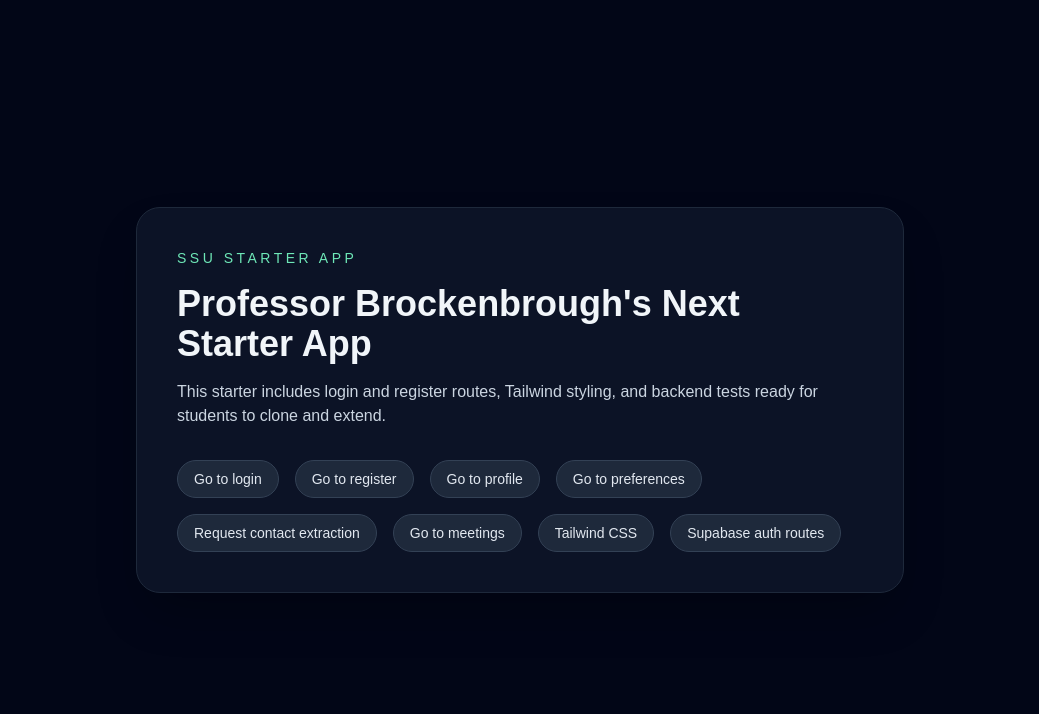
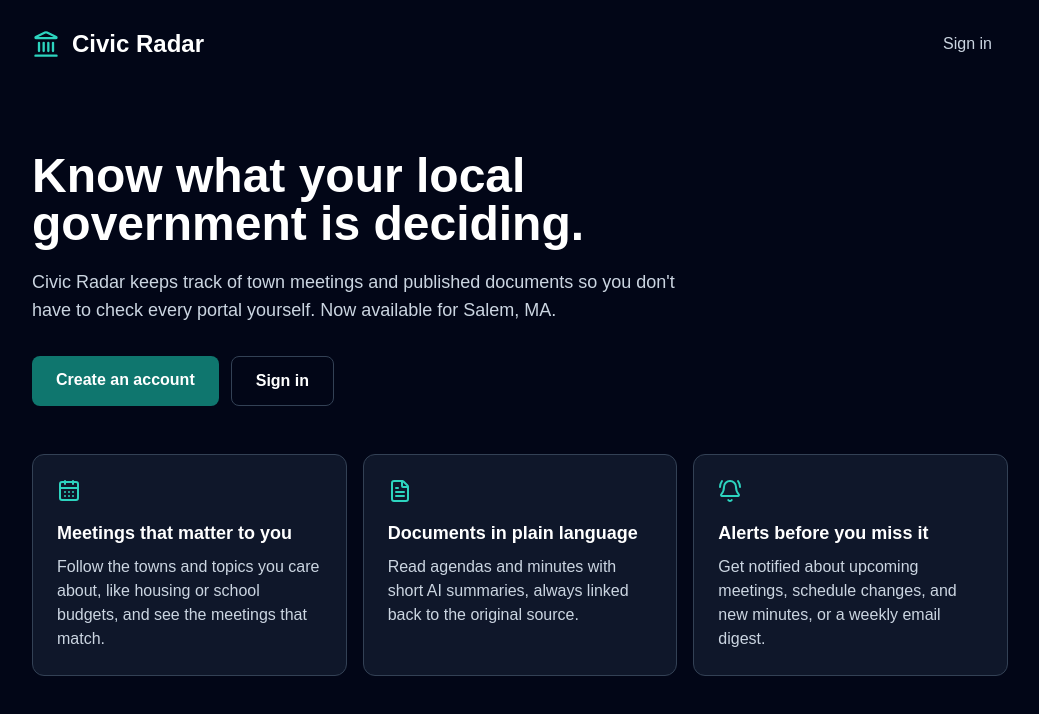
Before and after one commit to Civic-Radar/civicradar-project, a Next.js app: page / in a window 1280 px wide. Shown: the top 714 px of the page, without its empty margins (120-1159 px from the left). Built offline with nearby package versions, Linux system fonts and the light colour scheme.

Commit message:
Replace starter landing page and restyle sign-in/sign-up to match app

```diff
--- /dev/null
+++ b/app/components/AuthCard.tsx
@@ -0,0 +1,37 @@
+import Link from "next/link";
+import { Landmark } from "lucide-react";
+
+type AuthCardProps = {
+  title: string;
+  subtitle: string;
+  children: React.ReactNode;
+};
+
+/**
+ * Shared frame for the sign-in and sign-up pages, styled to match the
+ * sidebar and dashboard (Civic Radar logo, slate cards, teal accents).
+ */
+export default function AuthCard({ title, subtitle, children }: AuthCardProps) {
+  return (
+    <main className="flex min-h-screen items-center justify-center bg-surface px-4 py-12 text-white">
+      <div className="w-full max-w-md">
+        <Link href="/" className="mb-8 flex items-center justify-center gap-3">
+          <Landmark className="h-8 w-8 text-sidebar-icon" aria-hidden="true" />
+          <span className="text-2xl font-bold">Civic Radar</span>
+        </Link>
+
+        <section className="rounded-xl border border-line bg-card p-6 sm:p-8">
+          <h1 className="text-2xl font-bold">{title}</h1>
+          <p className="mt-2 text-fg-muted">{subtitle}</p>
+          {children}
+        </section>
+      </div>
+    </main>
+  );
+}
+
+export const inputClass =
+  "mt-1 w-full rounded-lg border border-line bg-surface px-4 py-3 text-white outline-none transition placeholder:text-fg-faint focus:border-sidebar-icon";
+
+export const primaryButtonClass =
+  "w-full rounded-lg bg-sidebar-active px-4 py-3 font-semibold text-white transition hover:bg-sidebar-icon hover:text-surface disabled:cursor-not-allowed disabled:opacity-70";
--- a/app/layout.tsx
+++ b/app/layout.tsx
@@ -1,8 +1,8 @@
 import './globals.css';
 
 export const metadata = {
-  title: 'SSU Starter App',
-  description: 'Next.js + Tailwind + Supabase starter for students',
+  title: 'Civic Radar',
+  description: 'Follow local government meetings and documents for the towns and topics you care about.',
 };
 
 export default function RootLayout({ children }: { children: React.ReactNode }) {
--- a/app/login/page.tsx
+++ b/app/login/page.tsx
@@ -3,6 +3,7 @@
 import Link from 'next/link';
 import { useRouter } from 'next/navigation';
 import { useState } from 'react';
+import AuthCard, { inputClass, primaryButtonClass } from '../components/AuthCard';
 
 export default function LoginPage() {
   const router = useRouter();
@@ -27,20 +28,15 @@ export default function LoginPage() {
     if (response.ok) {
       const accessToken = data?.session?.session?.access_token;
       if (accessToken) localStorage.setItem('access_token', accessToken);
-      router.push('/profile');
+      router.push('/dashboard');
     } else {
       setMessage(data.error || 'Login failed.');
     }
   }
 
   return (
-    <main className="min-h-screen bg-surface text-fg flex items-center justify-center px-6 py-12">
-      <section className="w-full max-w-md rounded-3xl border border-raised bg-card/90 p-8 shadow-2xl shadow-black/30">
-        <p className="text-sm uppercase tracking-[0.25em] text-accent">Student Login</p>
-        <h1 className="mt-4 text-3xl font-semibold">Welcome back</h1>
-        <p className="mt-2 text-fg-muted">Use this page to test the login API route in the browser.</p>
-
-        <form onSubmit={handleSubmit} className="mt-8 space-y-4">
+    <AuthCard title="Welcome back" subtitle="Sign in to see your dashboard and meeting alerts.">
+      <form onSubmit={handleSubmit} className="mt-6 space-y-4">
         <label className="block text-sm text-fg-soft">
           Email
           <input
@@ -48,8 +44,9 @@ export default function LoginPage() {
             value={email}
             onChange={(event) => setEmail(event.target.value)}
             required
-              className="mt-1 w-full rounded-xl border border-line bg-surface px-4 py-3 text-fg outline-none ring-0 transition focus:border-accent-strong"
-              placeholder="student@example.com"
+            autoComplete="email"
+            className={inputClass}
+            placeholder="you@example.com"
           />
         </label>
 
@@ -60,29 +57,29 @@ export default function LoginPage() {
             value={password}
             onChange={(event) => setPassword(event.target.value)}
             required
-              className="mt-1 w-full rounded-xl border border-line bg-surface px-4 py-3 text-fg outline-none ring-0 transition focus:border-accent-strong"
+            autoComplete="current-password"
+            className={inputClass}
             placeholder="••••••••"
           />
         </label>
 
-          <button
-            type="submit"
-            disabled={loading}
-            className="w-full rounded-xl bg-accent-strong px-4 py-3 font-semibold text-surface transition hover:bg-accent disabled:cursor-not-allowed disabled:opacity-70"
-          >
-            {loading ? 'Signing in…' : 'Log in'}
+        <button type="submit" disabled={loading} className={primaryButtonClass}>
+          {loading ? 'Signing in…' : 'Sign in'}
         </button>
       </form>
 
-        {message ? <p className="mt-4 rounded-xl border border-line bg-raised/80 p-3 text-sm text-fg">{message}</p> : null}
+      {message ? (
+        <p role="alert" className="mt-4 rounded-lg border border-danger-line bg-danger-wash/40 p-3 text-sm text-danger-soft">
+          {message}
+        </p>
+      ) : null}
 
       <p className="mt-6 text-sm text-fg-muted">
-          Need an account? <Link href="/register" className="text-accent hover:underline">Create one here</Link>
+        New to Civic Radar?{' '}
+        <Link href="/register" className="font-semibold text-sidebar-icon hover:underline">
+          Create an account
+        </Link>
       </p>
-        <p className="mt-2 text-sm text-fg-muted">
-          Back to <Link href="/" className="text-accent hover:underline">home</Link>
-        </p>
-      </section>
-    </main>
+    </AuthCard>
   );
 }
--- a/app/page.tsx
+++ b/app/page.tsx
@@ -1,21 +1,73 @@
+import Link from "next/link";
+import { BellRing, CalendarDays, FileText, Landmark } from "lucide-react";
+
+const features = [
+  {
+    icon: CalendarDays,
+    title: "Meetings that matter to you",
+    body: "Follow the towns and topics you care about, like housing or school budgets, and see the meetings that match.",
+  },
+  {
+    icon: FileText,
+    title: "Documents in plain language",
+    body: "Read agendas and minutes with short AI summaries, always linked back to the original source.",
+  },
+  {
+    icon: BellRing,
+    title: "Alerts before you miss it",
+    body: "Get notified about upcoming meetings, schedule changes, and new minutes, or a weekly email digest.",
+  },
+];
+
 export default function Home() {
   return (
-    <main className="min-h-screen bg-surface text-fg flex items-center justify-center px-6">
-      <section className="w-full max-w-3xl rounded-3xl border border-raised bg-card/80 p-10 shadow-2xl shadow-black/30">
-        <p className="text-sm uppercase tracking-[0.25em] text-accent">SSU Starter App</p>
-        <h1 className="mt-4 text-4xl font-semibold">Professor Brockenbrough's Next Starter App</h1>
-        <p className="mt-4 max-w-2xl text-fg-muted">
-          This starter includes login and register routes, Tailwind styling, and backend tests ready for students to clone and extend.
+    <main className="min-h-screen bg-surface text-white">
+      <header className="mx-auto flex max-w-5xl items-center justify-between px-4 py-6 sm:px-6">
+        <div className="flex items-center gap-3">
+          <Landmark className="h-7 w-7 text-sidebar-icon" aria-hidden="true" />
+          <span className="text-xl font-bold sm:text-2xl">Civic Radar</span>
+        </div>
+        <Link href="/login" className="rounded-lg px-4 py-2 text-fg-muted transition-colors hover:bg-raised hover:text-white">
+          Sign in
+        </Link>
+      </header>
+
+      <section className="mx-auto max-w-5xl px-4 pb-12 pt-10 sm:px-6 sm:pt-16">
+        <h1 className="max-w-3xl text-4xl font-bold leading-tight sm:text-5xl">
+          Know what your local government is deciding.
+        </h1>
+        <p className="mt-5 max-w-2xl text-lg text-fg-muted">
+          Civic Radar keeps track of town meetings and published documents so you don&apos;t have to check every portal
+          yourself. Now available for Salem, MA.
         </p>
-        <div className="mt-8 flex flex-wrap gap-4 text-sm text-fg-soft">
-          <a href="/login" className="rounded-full border border-line bg-raised px-4 py-2 hover:border-accent-strong hover:text-accent-soft">Go to login</a>
-          <a href="/register" className="rounded-full border border-line bg-raised px-4 py-2 hover:border-accent-strong hover:text-accent-soft">Go to register</a>
-          <a href="/profile" className="rounded-full border border-line bg-raised px-4 py-2 hover:border-accent-strong hover:text-accent-soft">Go to profile</a>
-          <a href="/preferences" className="rounded-full border border-line bg-raised px-4 py-2 hover:border-accent-strong hover:text-accent-soft">Go to preferences</a>
-          <a href="/extract" className="rounded-full border border-line bg-raised px-4 py-2 hover:border-accent-strong hover:text-accent-soft">Request contact extraction</a>
-          <a href="/meetings" className="rounded-full border border-line bg-raised px-4 py-2 hover:border-accent-strong hover:text-accent-soft">Go to meetings</a>
-          <span className="rounded-full border border-line bg-raised px-4 py-2">Tailwind CSS</span>
-          <span className="rounded-full border border-line bg-raised px-4 py-2">Supabase auth routes</span>
+        <div className="mt-8 flex flex-wrap gap-3">
+          <Link
+            href="/register"
+            className="rounded-lg bg-sidebar-active px-6 py-3 font-semibold text-white transition hover:bg-sidebar-icon hover:text-surface"
+          >
+            Create an account
+          </Link>
+          <Link
+            href="/login"
+            className="rounded-lg border border-line px-6 py-3 font-semibold text-white transition hover:bg-raised"
+          >
+            Sign in
+          </Link>
+        </div>
+      </section>
+
+      <section aria-label="Features" className="mx-auto max-w-5xl px-4 pb-16 sm:px-6">
+        <div className="grid gap-4 md:grid-cols-3">
+          {features.map((feature) => {
+            const Icon = feature.icon;
+            return (
+              <div key={feature.title} className="rounded-xl border border-line bg-card p-6">
+                <Icon className="h-6 w-6 text-sidebar-icon" aria-hidden="true" />
+                <h2 className="mt-4 text-lg font-semibold">{feature.title}</h2>
+                <p className="mt-2 text-fg-muted">{feature.body}</p>
+              </div>
+            );
+          })}
         </div>
       </section>
     </main>
--- a/app/register/page.tsx
+++ b/app/register/page.tsx
@@ -2,17 +2,20 @@
 
 import Link from 'next/link';
 import { useState } from 'react';
+import AuthCard, { inputClass, primaryButtonClass } from '../components/AuthCard';
 
 export default function RegisterPage() {
   const [email, setEmail] = useState('');
   const [password, setPassword] = useState('');
   const [message, setMessage] = useState('');
+  const [success, setSuccess] = useState(false);
   const [loading, setLoading] = useState(false);
 
   async function handleSubmit(event: React.FormEvent<HTMLFormElement>) {
     event.preventDefault();
     setLoading(true);
     setMessage('');
+    setSuccess(false);
 
     const response = await fetch('/api/auth/register', {
       method: 'POST',
@@ -22,17 +25,20 @@ export default function RegisterPage() {
 
     const data = await response.json();
     setLoading(false);
-    setMessage(response.ok ? 'Registration request sent successfully.' : data.error || 'Registration failed.');
+    if (response.ok) {
+      setSuccess(true);
+      setMessage('Your account was created. You can sign in now.');
+    } else {
+      setMessage(data.error || 'Registration failed.');
+    }
   }
 
   return (
-    <main className="min-h-screen bg-surface text-fg flex items-center justify-center px-6 py-12">
-      <section className="w-full max-w-md rounded-3xl border border-raised bg-card/90 p-8 shadow-2xl shadow-black/30">
-        <p className="text-sm uppercase tracking-[0.25em] text-accent">Student Register</p>
-        <h1 className="mt-4 text-3xl font-semibold">Create your account</h1>
-        <p className="mt-2 text-fg-muted">Use this page to test the register API route in the browser.</p>
-
-        <form onSubmit={handleSubmit} className="mt-8 space-y-4">
+    <AuthCard
+      title="Create your account"
+      subtitle="Follow the towns and topics you care about and get alerts about upcoming meetings."
+    >
+      <form onSubmit={handleSubmit} className="mt-6 space-y-4">
         <label className="block text-sm text-fg-soft">
           Email
           <input
@@ -40,8 +46,9 @@ export default function RegisterPage() {
             value={email}
             onChange={(event) => setEmail(event.target.value)}
             required
-              className="mt-1 w-full rounded-xl border border-line bg-surface px-4 py-3 text-fg outline-none ring-0 transition focus:border-accent-strong"
-              placeholder="student@example.com"
+            autoComplete="email"
+            className={inputClass}
+            placeholder="you@example.com"
           />
         </label>
 
@@ -52,29 +59,39 @@ export default function RegisterPage() {
             value={password}
             onChange={(event) => setPassword(event.target.value)}
             required
-              className="mt-1 w-full rounded-xl border border-line bg-surface px-4 py-3 text-fg outline-none ring-0 transition focus:border-accent-strong"
+            autoComplete="new-password"
+            className={inputClass}
             placeholder="••••••••"
           />
         </label>
 
-          <button
-            type="submit"
-            disabled={loading}
-            className="w-full rounded-xl bg-accent-strong px-4 py-3 font-semibold text-surface transition hover:bg-accent disabled:cursor-not-allowed disabled:opacity-70"
-          >
-            {loading ? 'Creating account…' : 'Register'}
+        <button type="submit" disabled={loading} className={primaryButtonClass}>
+          {loading ? 'Creating account…' : 'Create account'}
         </button>
       </form>
 
-        {message ? <p className="mt-4 rounded-xl border border-line bg-raised/80 p-3 text-sm text-fg">{message}</p> : null}
+      {message ? (
+        <p
+          role="status"
+          className={`mt-4 rounded-lg border p-3 text-sm ${
+            success ? 'border-sidebar-active bg-raised text-white' : 'border-danger-line bg-danger-wash/40 text-danger-soft'
+          }`}
+        >
+          {message}{' '}
+          {success ? (
+            <Link href="/login" className="font-semibold text-sidebar-icon hover:underline">
+              Sign in
+            </Link>
+          ) : null}
+        </p>
+      ) : null}
 
       <p className="mt-6 text-sm text-fg-muted">
-          Already have an account? <Link href="/login" className="text-accent hover:underline">Sign in</Link>
+        Already have an account?{' '}
+        <Link href="/login" className="font-semibold text-sidebar-icon hover:underline">
+          Sign in
+        </Link>
       </p>
-        <p className="mt-2 text-sm text-fg-muted">
-          Back to <Link href="/" className="text-accent hover:underline">home</Link>
-        </p>
-      </section>
-    </main>
+    </AuthCard>
   );
 }
```
Also changed, not shown: 1 other file (tests, documents, lock files or other folders). Lines whose indentation alone changed are shown as unchanged.
